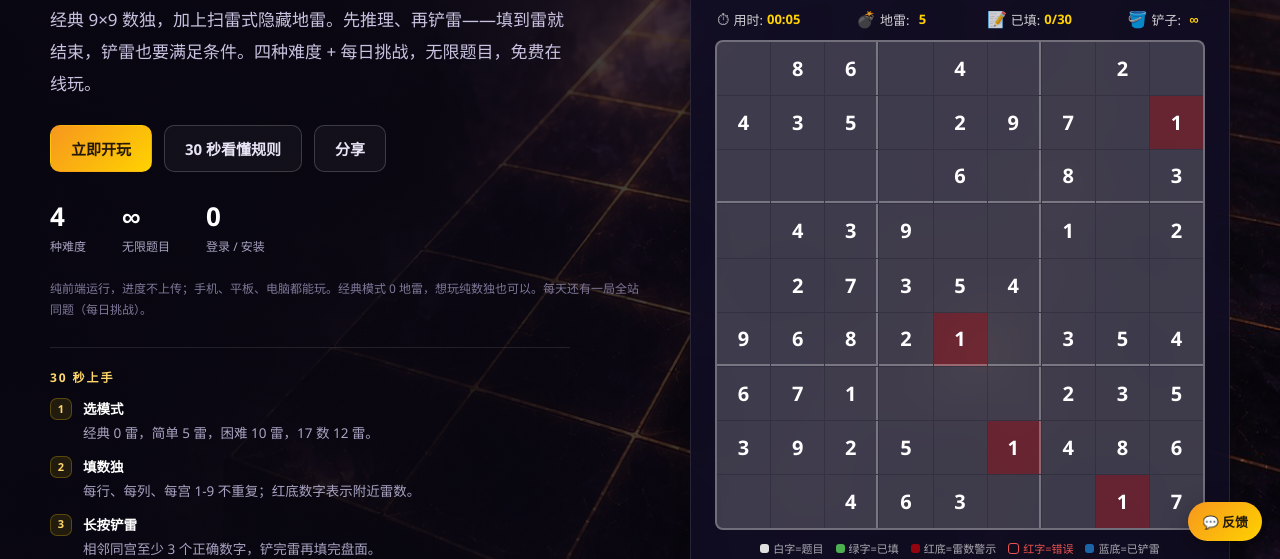
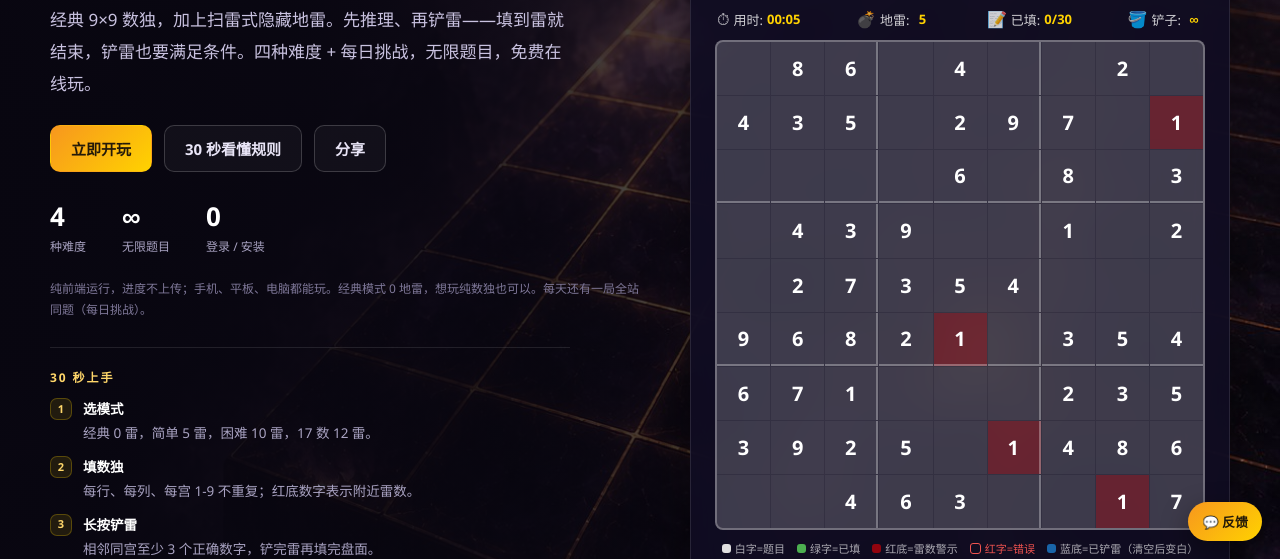
Before and after one commit to yangfanwudi/vocabfan-root, a plain HTML site: page index.html in a window 1280 px wide. Shown: the part 241-800 px from the top of the page. Drawn offline with Linux system fonts and the light colour scheme.

Commit message:
chore: 更新铲雷图例

```diff
--- a/index.html
+++ b/index.html
@@ -127,7 +127,7 @@
             <span class="lg lg-player">绿字=已填</span>
             <span class="lg lg-hint">红底=雷数警示</span>
             <span class="lg lg-wrong">红字=错误</span>
-            <span class="lg lg-shoveled">蓝底=已铲雷</span>
+            <span class="lg lg-shoveled">蓝底=已铲雷（清空后变白）</span>
         </div>
 
         <!-- 数字键盘 + 缩略图 合并区域（同一个大方框） -->
@@ -177,7 +177,7 @@
                 <p><strong>🪣 铲雷（长按）</strong><br>· 填数模式下点击选中一个空格子，长按它约半秒即可尝试铲雷<br>· 铲雷条件：与该雷相邻且同宫的格子中，至少有 3 个已填对的数字<br>· 铲雷成功后该格变蓝，并获得 1 个放大镜<br>· 铲雷次数不限</p>
                 <p><strong>🔍 放大镜</strong><br>· 铲雷成功可获得放大镜，点击"放大镜"按钮进入检查模式<br>· 点击一个已填满数字的宫，检查该宫内 9 个数字是否全部正确<br>· 全部正确：该宫变绿并显示✅；有错误：显示❌，错误数字标红<br>· 每次检查消耗 1 个放大镜</p>
                 <p><strong>✏️ 标记模式</strong><br>· 点击"标记"按钮进入标记模式<br>· 点击空格子选中，再点数字按钮添加候选标记（小数字）<br>· 再次点击已标记的数字可移除<br>· 回到填数模式填入数字后，同行、同列、同宫中相同的候选标记会自动清除</p>
-                <p><strong>💣 地雷提示</strong><br>· 红色背景的数字 = 相邻 8 个格子中的地雷数，数字越大雷越多<br>· 颜色说明：白字=题目 · 绿字=已填 · 红底=雷数警示 · 红字=错误 · 蓝底=已铲雷</p>
+                <p><strong>💣 地雷提示</strong><br>· 红色背景的数字 = 相邻 8 个格子中的地雷数，数字越大雷越多<br>· 颜色说明：白字=题目 · 绿字=已填 · 红底=雷数警示 · 红字=错误 · 蓝底=已铲雷（清空后变白）</p>
                 <p><strong>🏆 胜利条件</strong><br>· 铲除所有地雷，并正确填完所有空格</p>
             </div>
             <button class="action-btn new-game" id="rules-close-btn">知道了</button>
```
